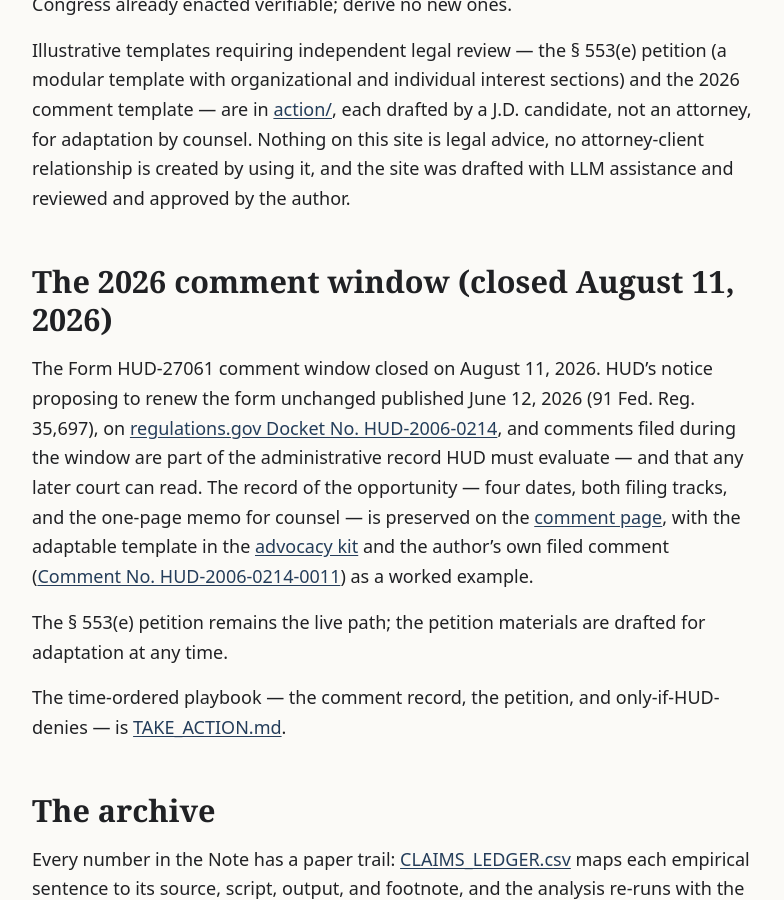
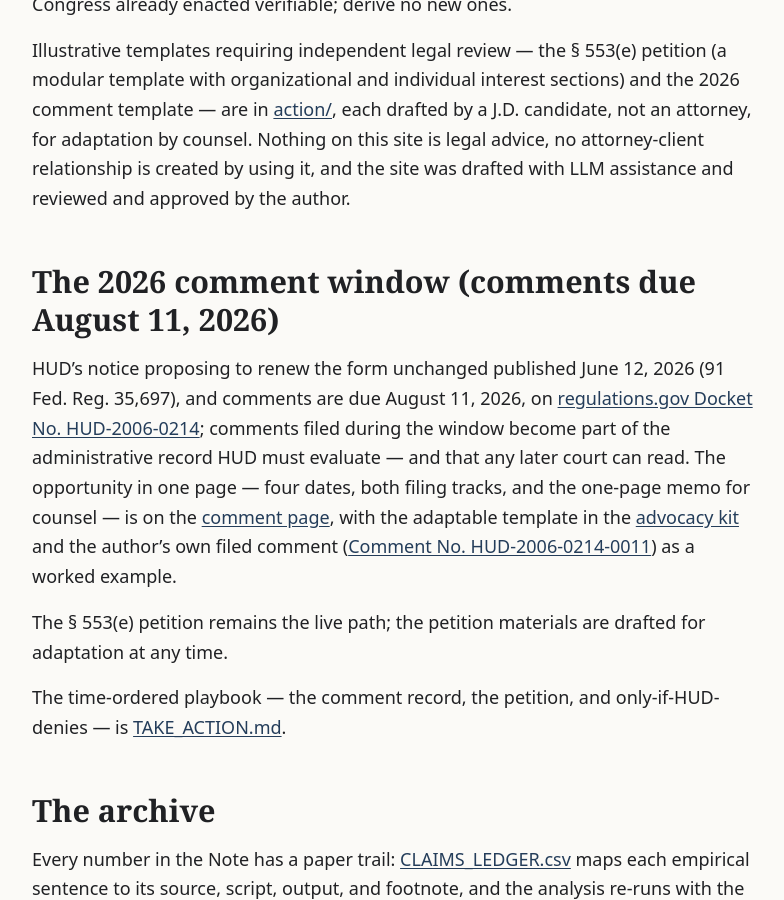
Before and after one commit to NickGillArizona/Duty-Without-Data, a Jekyll site: the page built from index.md, in a window 1280 px wide and 900 px high, scrolled down 4432 px. Shown: the whole window, without its empty margins (84-868 px from the left). Built offline with Jekyll 4.4.1, drawn with Linux system fonts in a browser that asks for light colours.

Commit message:
State the comment window in deadline-anchored form for pre-deadline release
The structural redesign shipped with retrospective comment-window language
(closed August 11, 2026) written for a post-deadline merge. This release
goes live during the window, so the comment surfaces (COMMENT.md, the
/comment/ page, index.md, action/TAKE_ACTION.md, README.md) now state the
deadline as announced -- comments due August 11, 2026, 91 Fed. Reg.
35,697 -- with the July 12, 2026 record cutoff and docket-verification
direction retained. Retrospective language follows in a post-deadline
update after closure is verified on regulations.gov.

```diff
--- a/_config.yml
+++ b/_config.yml
@@ -6,7 +6,7 @@ baseurl: "/Duty-Without-Data"
 logo: false
 show_downloads: false
 comment_window_deadline: "2026-08-11"
-comment_window_active: false
+comment_window_active: true
 # The site renders through the local layout (_layouts/default.html) and
 # stylesheet (assets/css/site.css); no JavaScript anywhere. The six content
 # pages live in _pages/ (underscore directories need the include below).
--- a/index.md
+++ b/index.md
@@ -137,14 +137,14 @@ drafted by a J.D. candidate, not an attorney, for adaptation by counsel. Nothing
 advice, no attorney-client relationship is created by using it, and the site was drafted with LLM
 assistance and reviewed and approved by the author.
 
-## The 2026 comment window (closed August 11, 2026)
+## The 2026 comment window (comments due August 11, 2026)
 
-The Form HUD-27061 comment window closed on August 11, 2026. HUD's notice proposing to renew the
-form unchanged published June 12, 2026 (91 Fed. Reg. 35,697), on
-[regulations.gov Docket No. HUD-2006-0214](https://www.regulations.gov/docket/HUD-2006-0214), and
-comments filed during the window are part of the administrative record HUD must evaluate — and
-that any later court can read. The record of the opportunity — four dates, both filing tracks, and
-the one-page memo for counsel — is preserved on the
+HUD's notice proposing to renew the
+form unchanged published June 12, 2026 (91 Fed. Reg. 35,697), and comments are due August 11, 2026, on
+[regulations.gov Docket No. HUD-2006-0214](https://www.regulations.gov/docket/HUD-2006-0214);
+comments filed during the window become part of the administrative record HUD must evaluate — and
+that any later court can read. The opportunity in one page — four dates, both filing tracks, and
+the one-page memo for counsel — is on the
 [comment page](https://nickgillarizona.github.io/Duty-Without-Data/comment/), with the adaptable
 template in the
 [advocacy kit](https://github.com/NickGillArizona/Duty-Without-Data/blob/main/action/2026_comment_template.md)
```
Also changed, not shown: COMMENT.md (+5 -5 lines), action/TAKE_ACTION.md (+7 -7 lines), README.md, RELEASE_MANIFEST.json.
